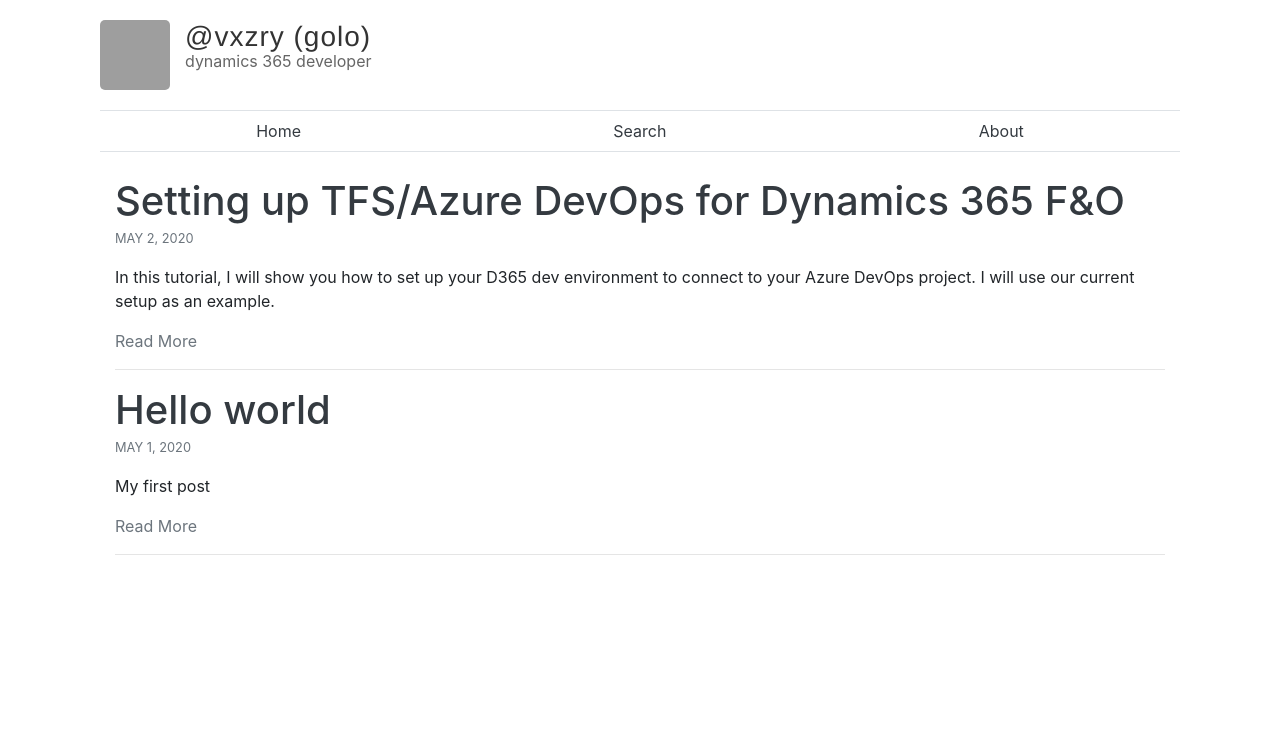
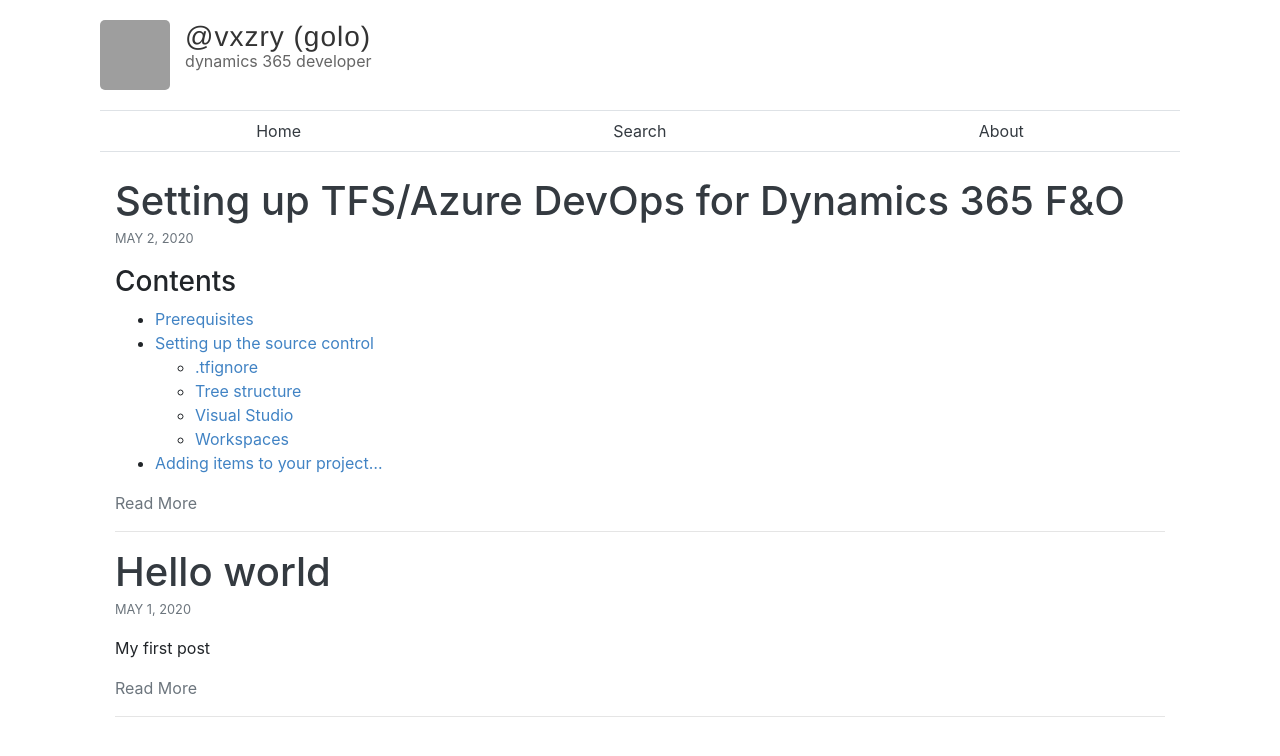
Before and after one commit to vxzry/vxzry.github.io, a Jekyll site: the page built from index.html, in a window 1280 px wide. Shown: the top 756 px of the page. Built offline with Jekyll 4.4.1, drawn with Linux system fonts in a browser that asks for light colours; the list of posts is cut into pages by our own code; grey boxes are pictures that could not be loaded.

Commit message:
Update 2020-05-02-d365-azure-devops.md

```diff
--- a/_posts/2020-05-02-d365-azure-devops.md
+++ b/_posts/2020-05-02-d365-azure-devops.md
@@ -4,6 +4,15 @@
 categories: [d365,azure devops]
 published: true
 ---
+
+### Contents
+- [Prerequisites](#prerequisites)
+- [Setting up the source control](#setting-up-the-source-control)
+  * [.tfignore](#tfignore)
+  * [Tree structure](#tree-structure)
+  * [Visual Studio](#visual-studio)
+  * [Workspaces](#workspaces)
+- [Adding items to your project...](#adding-items-to-your-project)
 
 In this tutorial, I will show you how to set up your D365 dev environment to connect to your Azure DevOps project. I will use our current setup as an example.
 
@@ -108,3 +117,8 @@
 Click on Ok. You will be asked if you want to get the latest files from version control. Click on Yes to get latest.
 
 ![image](https://user-images.githubusercontent.com/20976789/104864654-96710600-5974-11eb-95bc-4a1706c46ba5.png)
+
+
+### Adding items to your project...
+
+To be continued...
```
